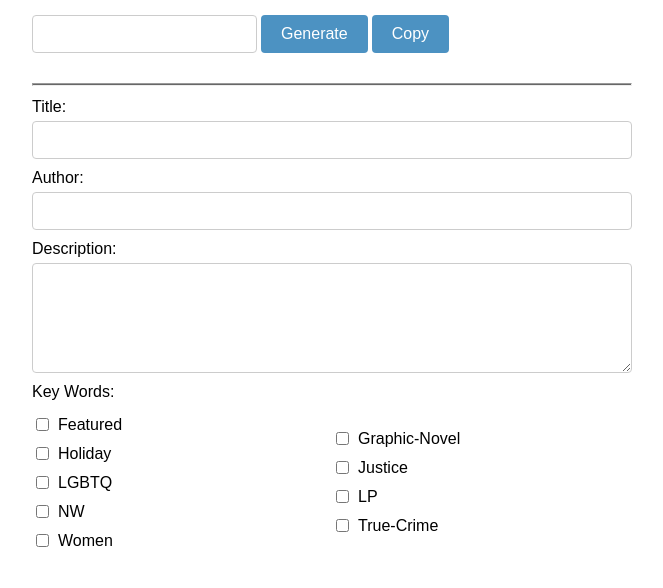
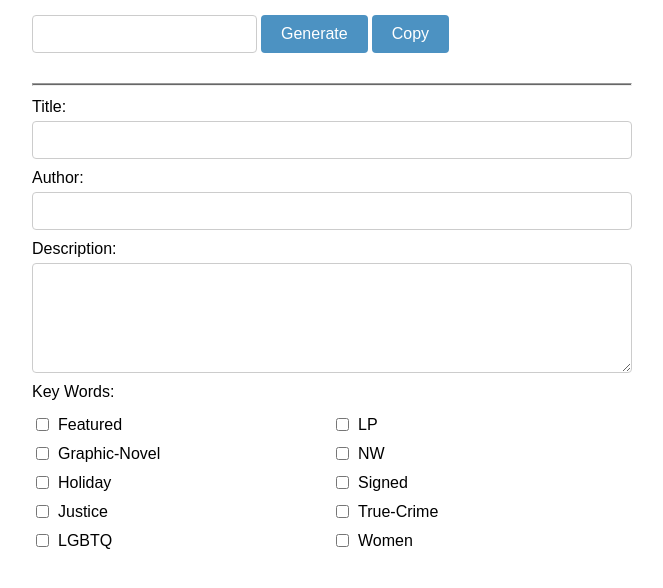
Before and after one commit to edwards-julie/books-ouuc, a plain HTML site: page librarian.html in a window 1280 px wide. Shown: the part 108-696 px from the top of the page, without its empty margins (308-971 px from the left). Drawn offline with Linux system fonts and the light colour scheme.

Commit message:
fixed checkboxes

```diff
--- a/librarian.html
+++ b/librarian.html
@@ -120,7 +120,7 @@ hr {
                 <label for="isbn-input">ISBN:</label>
                 <input type="text" id="isbn-input" name="isbn">
                 <button type="submit">Lookup</button>
-                <button onClick="clearAndFocus()">X</button>
+                <button type="button" onClick="clearAndFocus()">X</button>
             </form>
             <br>
 
--- a/librarian.js
+++ b/librarian.js
@@ -5,6 +5,9 @@ let links
 let output
 let keywords
 let photos
+let checkboxContainer
+let checkboxes
+
 
 function defineObjects() {
     titleInput = document.getElementById("title-input")
@@ -14,6 +17,8 @@ function defineObjects() {
     output = document.getElementById('output')
     keywords = document.getElementById("keywords-input")
     photos = document.getElementById("photos")
+    checkboxContainer = document.getElementById('checkbox-container');
+    checkboxes = document.getElementsByName('checkbox');
 }
 
 function formatAuthorNames(authors) {
@@ -28,7 +33,7 @@ function formatAuthorNames(authors) {
         formattedAuthors = `${lastName}, ${firstName} ${middleNames}`;
     }
 
-    // Add the remaining authors
+    // Add the second author, and 'et al.'
     if (authors.length > 1) {
         formattedAuthors += ` and ${authors[1]}`
     }
@@ -54,11 +59,15 @@ function copyToClipboard() {
 }
 
 function generate() {
+    if (!titleInput.value) {
+        alert('Please select a book.')
+    } else {
         let outputText = `${titleInput.value}{${authorInput.value}{${descriptionInput.value}{${getCheckedValues()}{${bookData.isbn}`
-
         console.log(outputText)
         getCheckedValues()
         output.value = outputText;
+    }
+
 }
 
 function clearAndFocus() {
@@ -72,15 +81,29 @@ function clearAndFocus() {
     links.innerHTML = '';
     output.value = '';
     photos.innerHTML = '';
+
+    checkboxes.forEach(x => {
+        x.checked = false
+    })
 }
 
-const checkboxes = ['Justice', 'LGBTQ', 'LP', 'NW', 'Women', 'Holiday', 'True-Crime', 'Graphic-Novel', 'Featured'];
+const checkboxValues = [
+    'Featured',
+    'LP',
+    'Graphic-Novel',
+    'NW',
+    'Holiday',
+    'Signed',
+    'Justice',
+    'True-Crime',
+    'LGBTQ',
+    'Women'
+];
 
 function renderCheckboxes() {
-    const checkboxContainer = document.getElementById('checkbox-container');
-    checkboxes.sort();
+    //checkboxValues.sort();
     const numColumns = 2;
-    const numRows = Math.ceil(checkboxes.length / numColumns);
+    const numRows = Math.ceil(checkboxValues.length / numColumns);
     const checkboxTemplate = document.createElement('template');
     checkboxTemplate.innerHTML = `<div class="checkbox-column"></div>`;
     for (let i = 0; i < numColumns; i++) {
@@ -90,8 +113,8 @@ function renderCheckboxes() {
     let index = 0;
     for (let i = 0; i < numRows; i++) {
         for (let j = 0; j < numColumns; j++) {
-        if (index < checkboxes.length) {
-          const checkboxLabel = checkboxes[index];
+            if (index < checkboxValues.length) {
+                const checkboxLabel = checkboxValues[index];
                 const checkbox = document.createElement('input');
                 checkbox.type = 'checkbox';
                 checkbox.name = 'checkbox';
@@ -107,11 +130,8 @@ function renderCheckboxes() {
     }
 }
 
-
-
 function getCheckedValues() {
     const checkedValues = [];
-  const checkboxes = document.getElementsByName('checkbox');
     for (let i = 0; i < checkboxes.length; i++) {
         if (checkboxes[i].checked) {
             checkedValues.push(checkboxes[i].value);
@@ -150,6 +170,9 @@ document.getElementById("isbn-form").addEventListener("submit", async function (
     const isbn = document.getElementById("isbn-input").value;
 
     if (isbn.length >= 10) {
+        try {
+
+
             const bookData = await fetchBookInfo(isbn);
 
             // Populate fields in book form using bookData
@@ -164,6 +187,11 @@ document.getElementById("isbn-form").addEventListener("submit", async function (
             photos.innerHTML = `
             <img src="https://covers.openlibrary.org/b/isbn/${isbn}-L.jpg">
         `
+        } catch (error) {
+            alert('ISBN not recognized.')
+        }
+    } else {
+        alert('Please enter a book ISBN.')
     }
 });
 
```
Lines whose indentation alone changed are shown as unchanged.
